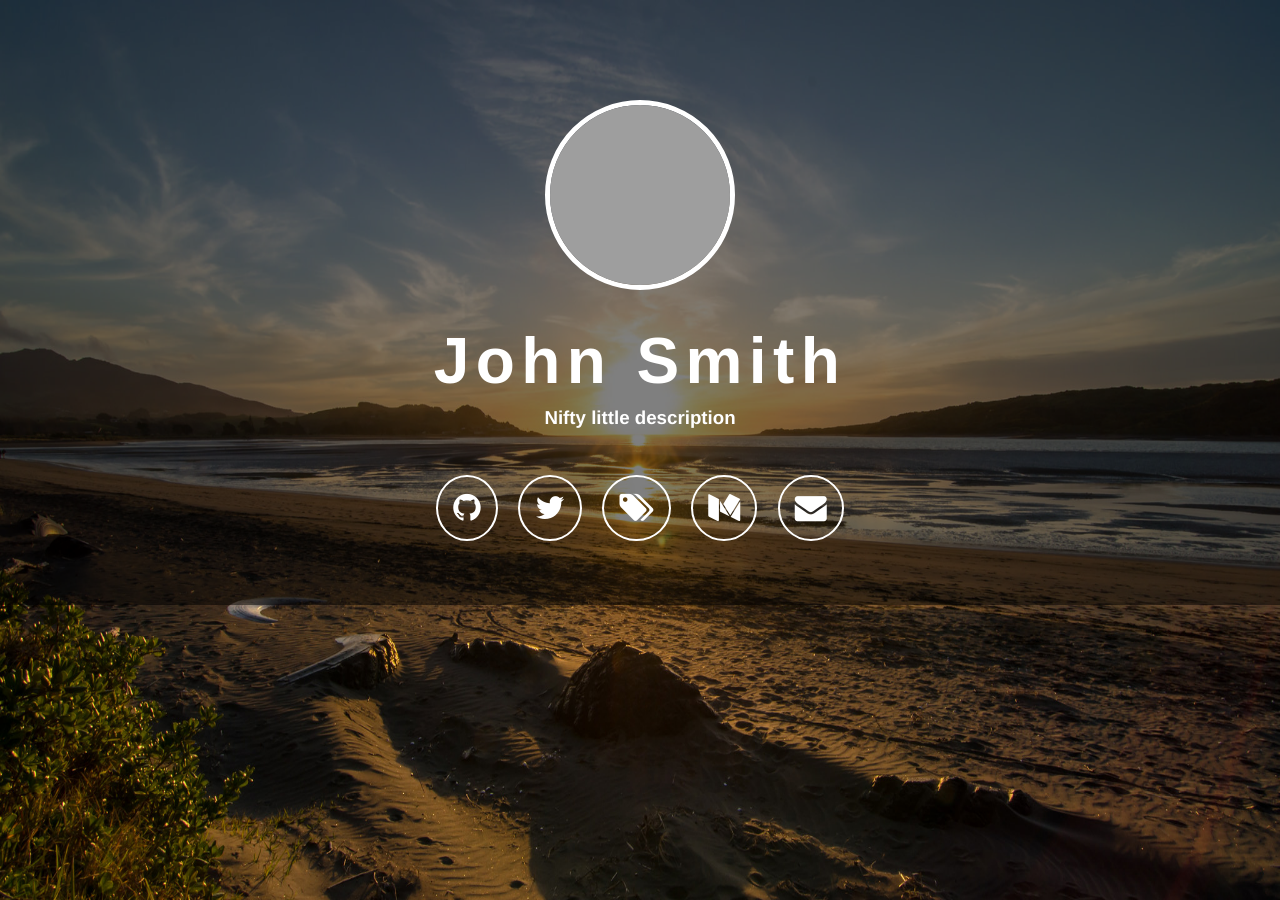
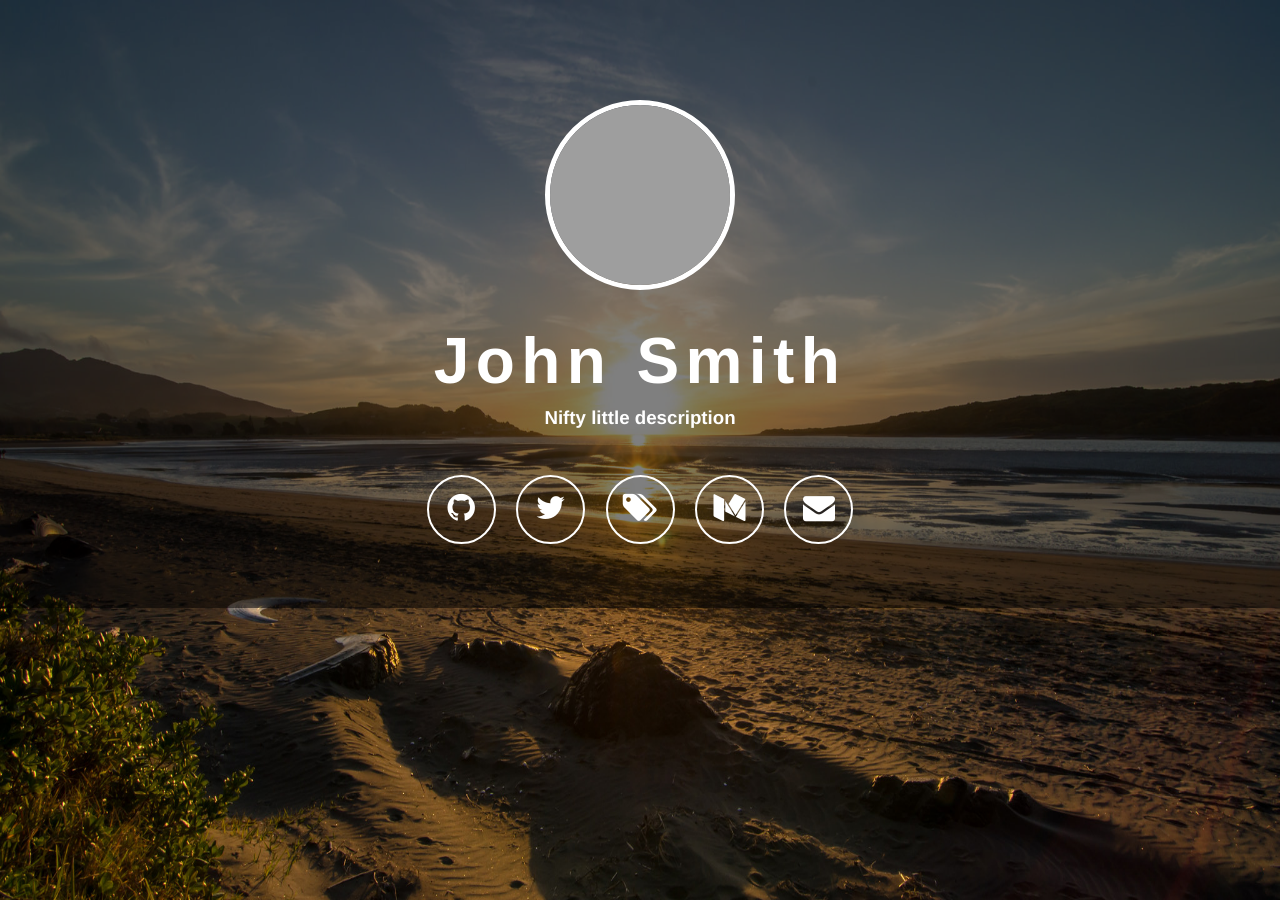
Before and after one commit to dashingcode/front-cover, a Jekyll site: the page built from index.html, in a window 1280 px wide. Built offline with Jekyll 4.4.1, drawn with Linux system fonts in a browser that asks for light colours; nearby versions of some CDN libraries; grey boxes are pictures that could not be loaded.

Commit message:
made the icons to a circle

```diff
--- a/css/front.css
+++ b/css/front.css
@@ -53,14 +53,10 @@ li {
     margin: 8px;
     display: inline-block;
     list-style: none;
+    width: 65px;
+    height: 65px;
 }
-a {
-    border-radius: 100%;
-    color: white;
-    padding: 15px;
-    text-decoration: none;
-}
-a:hover {
+li:hover {
     color: white;
     text-decoration: none;
     -webkit-transition: 500ms;
@@ -68,6 +64,11 @@ a:hover {
     transition: 500ms;
     text-decoration: none;
     background-color: rgba(0, 0, 0, 0.5);
+}
+a {
+    color: white;
+    padding: 15px;
+    text-decoration: none;
 }
 .description {
     display: none;
@@ -86,6 +87,8 @@ li {
     list-style: none;
     margin: 10px 35px;
     text-align: center;
+    height: auto;
+    width: auto;
 }
 a {
     text-align: justify;
```
